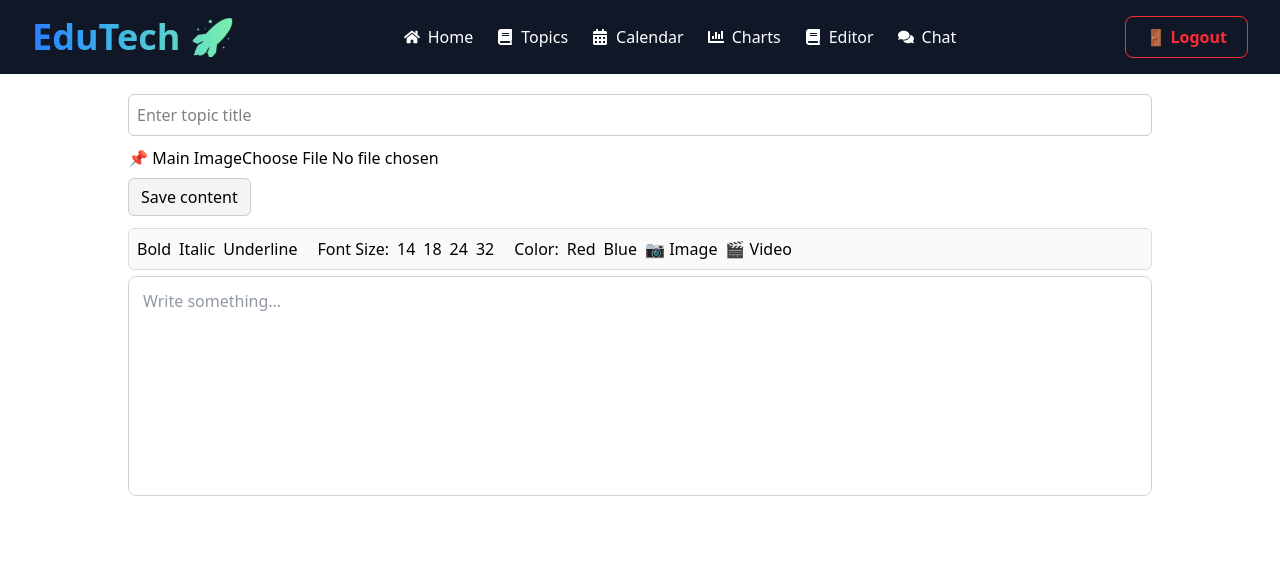
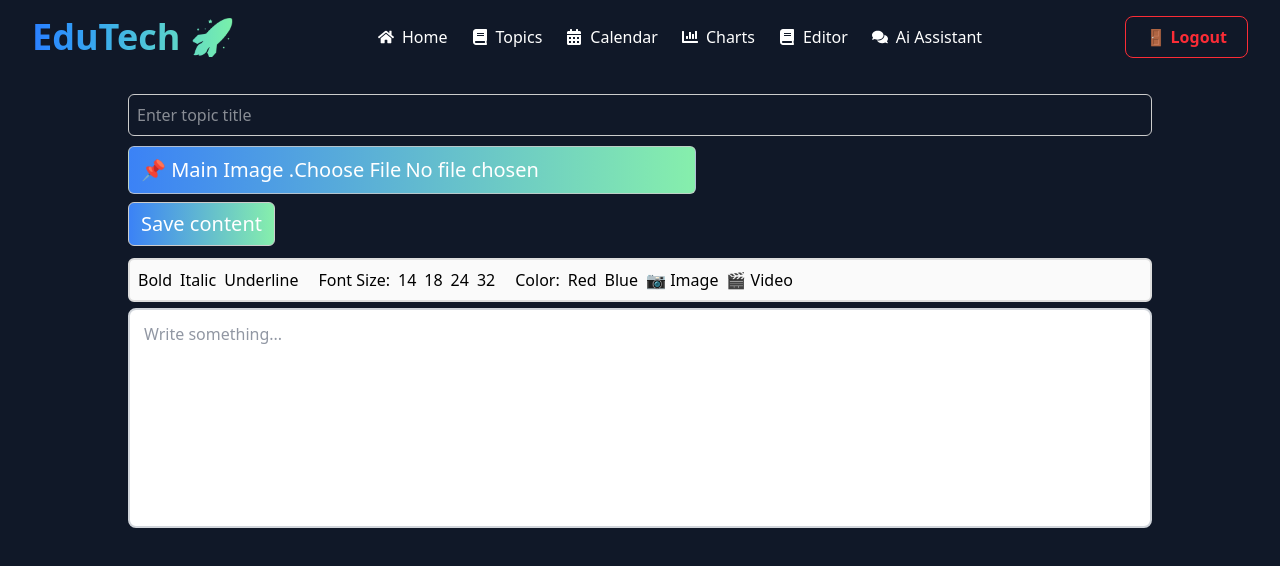
Before and after one commit to samueltannous174/MernProject, a React (Vite) app in the folder client/EdueTech/: page /editor in a window 1280 px wide. Shown: the top 566 px of the page. Built offline with nearby package versions, Linux system fonts and the light colour scheme; sample sign-in values are in the browser's storage.

Commit message:
make styling

```diff
--- a/client/EdueTech/src/App.jsx
+++ b/client/EdueTech/src/App.jsx
@@ -26,9 +26,17 @@ export default function App() {
 
   const { user } = useContext(UserContext);
 
+
   return (
     <Router>
-      <NavBar user={user} />
+    <div className="min-h-screen flex flex-col bg-gray-900  ">
+
+<NavBar user={user} />
+
+
+
+      <main className="flex-grow">
+
       <Routes>
         <Route path="/" element={<Home />} />
         <Route path="/auth" element={<GuestRoute><AuthForm /></GuestRoute>} />
@@ -42,6 +50,11 @@ export default function App() {
         <Route path="/topic/:id" element={<ProtectedRoute><TopicDetails /></ProtectedRoute>} />
 
       </Routes>
-    </Router>
+       </main>
+
+
+
+    </div>
+     </Router>
   )
 }
--- a/client/EdueTech/src/components/Ai/Chat.jsx
+++ b/client/EdueTech/src/components/Ai/Chat.jsx
@@ -165,18 +165,20 @@ export default function Chat() {
                 fontFamily: "Segoe UI, Arial"
             }}
         >
-            <h1 style={{ marginBottom: 6 }}>AI Programming Tutor</h1>
+            <h1 style={{ marginBottom: 6 ,color: "white" , fontSize: 40 }}>AI Programming Tutor</h1>
 
-            <p style={{ color: "#666", marginTop: 0 }}>
+            <p style={{ color: "white" ,fontSize: 20 ,fontFamily: "Segoe UI, Arial"}}>
                 Generates a structured learning path + videos + common mistakes guide
             </p>
 
             <div
                 style={{
-                    background: "white",
+                   background: "linear-gradient(to left, #6d9dea, #e5ebe7)",
                     borderRadius: 14,
                     padding: 20,
-                    boxShadow: "0 10px 24px rgba(0,0,0,.08)"
+                    boxShadow: "0 10px 24px rgba(0,0,0,.08)",
+                    margin: "40px 0",
+                    height: "500px"
                 }}
             >
                 <input
@@ -188,7 +190,11 @@ export default function Chat() {
                         padding: 12,
                         fontSize: 16,
                         borderRadius: 8,
-                        border: "1px solid #ccc"
+                        border: "1px solid #ccc",
+                        color: "#333",
+                        fontSize: 20
+
+
                     }}
                 />
 
@@ -198,12 +204,13 @@ export default function Chat() {
                     style={{
                         marginTop: 10,
                         padding: "10px 18px",
-                        fontSize: 16,
+                        fontSize: 20,
                         borderRadius: 8,
                         border: "none",
-                        background: "#2563eb",
+                       background: "linear-gradient(to right, #3B82F6, #86EFAC)",
                         color: "white",
-                        cursor: "pointer"
+                        cursor: "pointer",
+                        marginTop: 50
                     }}
                 >
                     {loading ? "Generating…" : "Generate Learning Plan"}
@@ -215,7 +222,9 @@ export default function Chat() {
                         background: "#f7f7f7",
                         padding: 18,
                         borderRadius: 12,
-                        lineHeight: 1.65
+                        lineHeight: 1.65,
+
+
                     }}
                 >
                     <ReactMarkdown>{reply}</ReactMarkdown>
@@ -261,6 +270,7 @@ export default function Chat() {
                                         display: "flex",
                                         flexDirection: "column",
                                         height: "100%"
+
                                     }}
                                 >
                                     <strong style={{ color: "#2563eb" }}>
--- a/client/EdueTech/src/components/Ai/UserTopics.jsx
+++ b/client/EdueTech/src/components/Ai/UserTopics.jsx
@@ -44,7 +44,7 @@ export default function UserTopics() {
     }, [user]);
 
     if (!user) return <h2>Please login to view your topics</h2>;
-    if (loading) return <h3>Loading…</h3>;
+    if (loading) return <h3 >Loading…</h3>;
 
     return (
 
--- a/client/EdueTech/src/components/Editor/DraftEditor.jsx
+++ b/client/EdueTech/src/components/Editor/DraftEditor.jsx
@@ -16,6 +16,7 @@ const styleMap = {
     BLUE: { color: "#2563eb" },
     GREEN: { color: "#15803d" },
     ORANGE: { color: "#ea580c" },
+    WHITE : { color: "white" },
     FS_14: { fontSize: "14px" },
     FS_18: { fontSize: "18px" },
     FS_24: { fontSize: "24px" },
@@ -197,17 +198,44 @@ export default function DraftAdvancedEditor() {
                     borderRadius: 6,
                     border: "1px solid #ccc",
                     marginBottom: 10,
+                    color: "white",
+                    size: 20
                 }}
             />
 
-            <label style={{ display: "block", marginBottom: 8 }}>
+            {/* <label style={{ display: "block", marginBottom: 8  ,color: "white" ,backgroundColor: "#1b58d2"}}>
                 📌 Main Image
                 <input
                     type="file"
                     accept="image/*"
                     onChange={handleMainImageUpload}
                 />
-            </label>
+            </label> */}
+            <button
+  type="button"
+  style={{
+    display: "block",
+    marginBottom: 8,
+    color: "white",
+    backgroundColor: "#1b58d2",
+    border: "1px solid #cccc",
+    borderRadius: 6,
+    padding: "8px 12px",
+    cursor: "pointer",
+    background: "linear-gradient(to right, #3B82F6, #86EFAC)",
+    fontSize: 20
+  }}
+>
+  📌 Main Image .
+  <input
+    type="file"
+    accept="image/*"
+    onChange={handleMainImageUpload}
+
+
+  />
+</button>
+
 
             <button onClick={handleSave} style={btnStyle} disabled={isSaving}>
                 {isSaving ? "Saving..." : "Save content"}
@@ -260,9 +288,13 @@ const btnStyle = {
     padding: "6px 12px",
     borderRadius: 6,
     border: "1px solid #ccc",
-    background: "#f3f4f6",
+    background: "linear-gradient(to right, #3B82F6, #86EFAC)" ,
     cursor: "pointer",
     marginBottom: 12,
+    color: "white",
+    fontSize: 20,
+    size: 20
+
 };
 
 const toolbarStyle = {
@@ -270,17 +302,20 @@ const toolbarStyle = {
     gap: 8,
     flexWrap: "wrap",
     padding: 8,
-    border: "1px solid #ddd",
+    border: "2px solid #ddd",
     borderRadius: 6,
     marginBottom: 6,
     background: "#fafafa",
+
 };
 
 const editorContainerStyle = {
-    border: "1px solid #d1d5db",
+    border: "2px solid #d1d5db",
     borderRadius: 8,
     padding: "12px 14px",
     minHeight: 220,
     background: "#fff",
     lineHeight: 1.6,
+    color: "white",
+
 };
--- a/client/EdueTech/src/components/Lists/TopicCards.jsx
+++ b/client/EdueTech/src/components/Lists/TopicCards.jsx
@@ -26,17 +26,68 @@ const TopicsCards = () => {
     }, []);
     console.log(topics);
 
-    if (loading) return <p>Loading topics...</p>;
+    if (loading) return <p style={{color:"white", fontSize:50 ,margin:40}}>Loading topics...</p>;
 
     return (
         <ListContainer
-            title="My Topics"
-            subtitle="Track your learning progress"
-            items={topics}
-            renderCard={(topic) => (
-                <TopicCard key={topic._id} topic={topic} />
-            )}
-        />
+  title={
+    <span
+      style={{
+        fontSize: 32,
+        fontWeight: 800,
+        letterSpacing: "0.5px",
+        background: "linear-gradient(to right, #ffffff, #dbeafe)",
+        WebkitBackgroundClip: "text",
+        WebkitTextFillColor: "transparent",
+        display: "inline-block",
+        marginBottom: 4,
+      }}
+    >
+      My Topics
+    </span>
+  }
+  subtitle={
+    <span
+      style={{
+        fontSize: 18,
+        fontWeight: 500,
+        color: "#e0f2fe",
+        opacity: 0.9,
+        display: "block",
+        marginBottom: 16,
+      }}
+    >
+      Track your learning progress
+    </span>
+  }
+  items={topics}
+  renderCard={(topic) => (
+    <TopicCard key={topic._id} topic={topic} />
+  )}
+/>
+
+//         <ListContainer
+//   title={<span style={{ color: "white", fontSize: 30 }}>My Topics</span>}
+//   subtitle={
+//     <span style={{ color: "#e5f0ff", fontSize: 20 }}>
+//       Track your learning progress
+//     </span>
+//   }
+//   items={topics}
+//   renderCard={(topic) => (
+//     <TopicCard key={topic._id} topic={topic} />
+//   )}
+// />
+
+        // <ListContainer
+        //     title="My Topics"
+        //     subtitle="Track your learning progress"
+        //     items={topics}
+
+        //     renderCard={(topic) => (
+        //         <TopicCard key={topic._id} topic={topic} />
+        //     )}
+        // />
     );
 };
 
--- a/client/EdueTech/src/components/NavBar.jsx
+++ b/client/EdueTech/src/components/NavBar.jsx
@@ -50,7 +50,7 @@ export default function NavBar() {
           </Link>
 
           <Link to="/chat" className="flex items-center gap-2 hover:text-blue-400 transition">
-            <FaComments /> Chat
+            <FaComments /> Ai Assistant
           </Link>
 
         </div>
```
